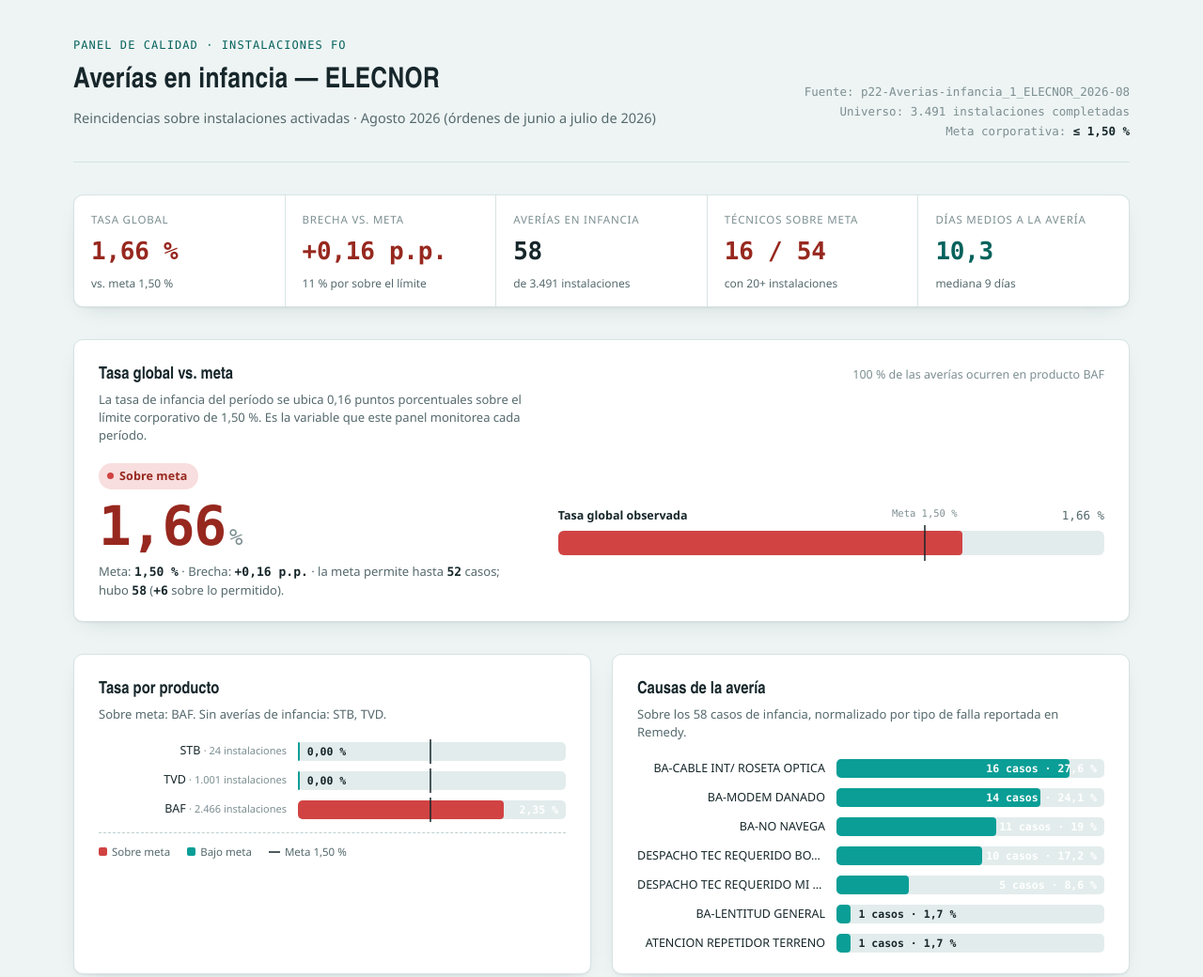
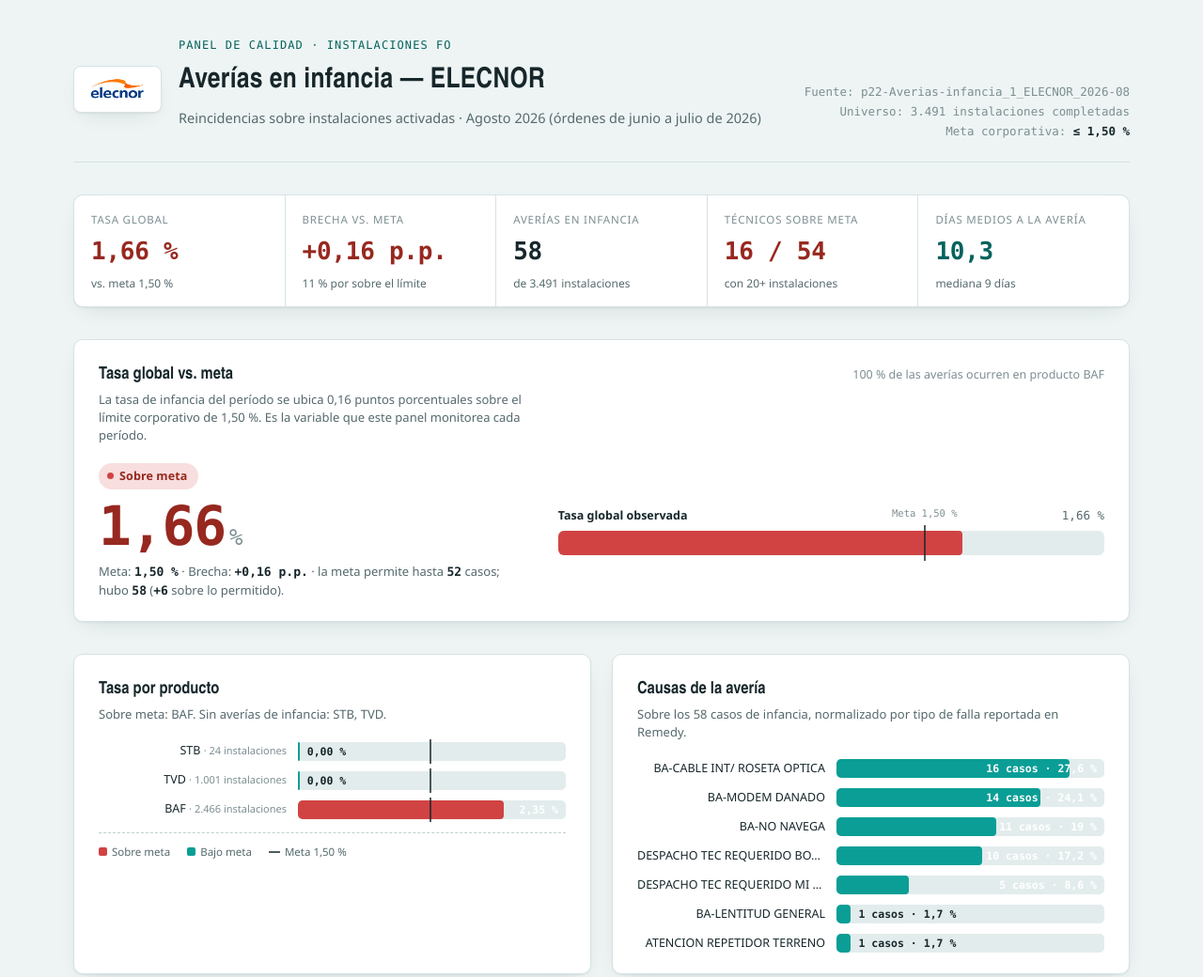
Before and after one commit to xarancibias/averias-infancia-elecnor, a plain HTML site: page index.html in a window 1280 px wide. Shown: the top 1040 px of the page at 94% size. Drawn offline with Linux system fonts and the light colour scheme.

Commit message:
Agregar logo de Elecnor al panel

```diff
--- a/index.html
+++ b/index.html
@@ -106,6 +106,26 @@
     flex-wrap: wrap;
     border-bottom: 1px solid var(--border);
     padding-bottom: 22px;
+  }
+  .header-left {
+    display: flex;
+    align-items: center;
+    gap: 18px;
+  }
+  .logo-badge {
+    flex: none;
+    background: #FFFFFF;
+    border-radius: 8px;
+    padding: 9px 16px;
+    display: flex;
+    align-items: center;
+    box-shadow: var(--shadow);
+    border: 1px solid var(--border);
+  }
+  .logo-badge img {
+    height: 30px;
+    width: auto;
+    display: block;
   }
   .header .eyebrow {
     font-family: "Cascadia Mono", "Consolas", ui-monospace, monospace;
@@ -440,10 +460,13 @@
 <div class="page">
 
   <div class="header">
-    <div>
-      <p class="eyebrow">Panel de calidad · Instalaciones FO</p>
-      <h1>Averías en infancia — ELECNOR</h1>
-      <p class="subtitle" id="txtSubtitle"></p>
+    <div class="header-left">
+      <div class="logo-badge"><img src="elecnor-logo.png" alt="Elecnor"></div>
+      <div>
+        <p class="eyebrow">Panel de calidad · Instalaciones FO</p>
+        <h1>Averías en infancia — ELECNOR</h1>
+        <p class="subtitle" id="txtSubtitle"></p>
+      </div>
     </div>
     <div class="meta-info">
       <span id="txtFuente"></span><br>
```
Also changed, not shown: elecnor-logo.png (added).
